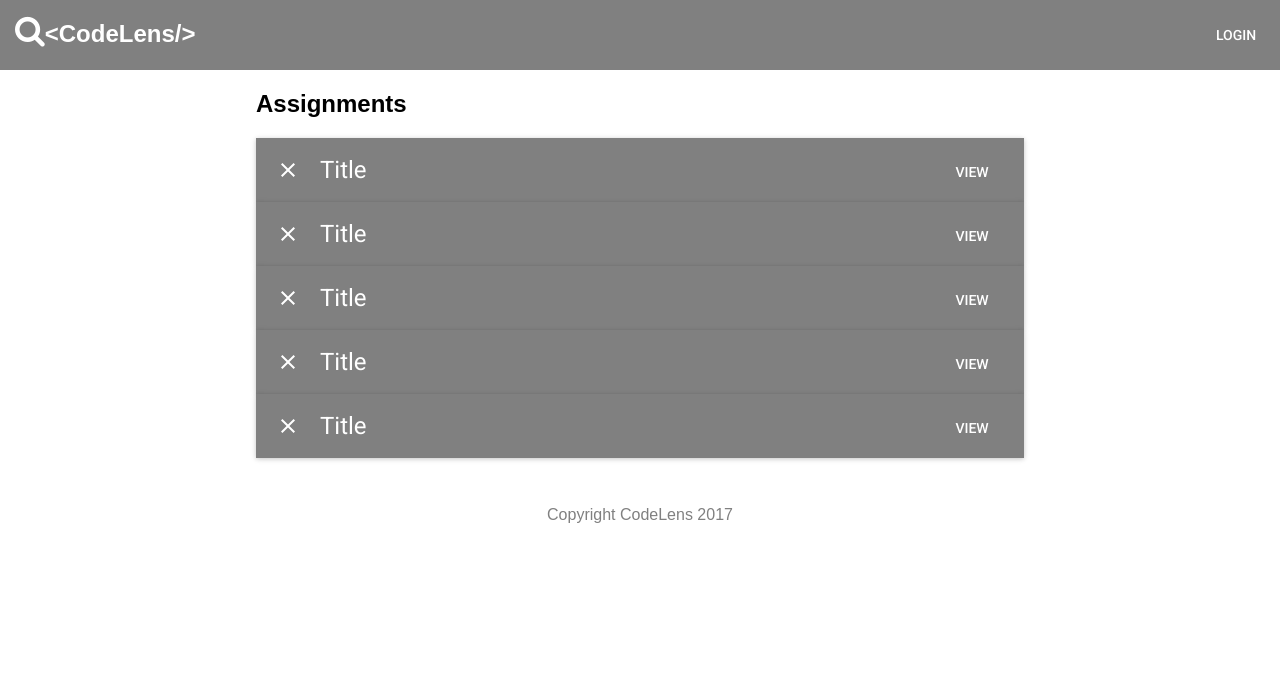
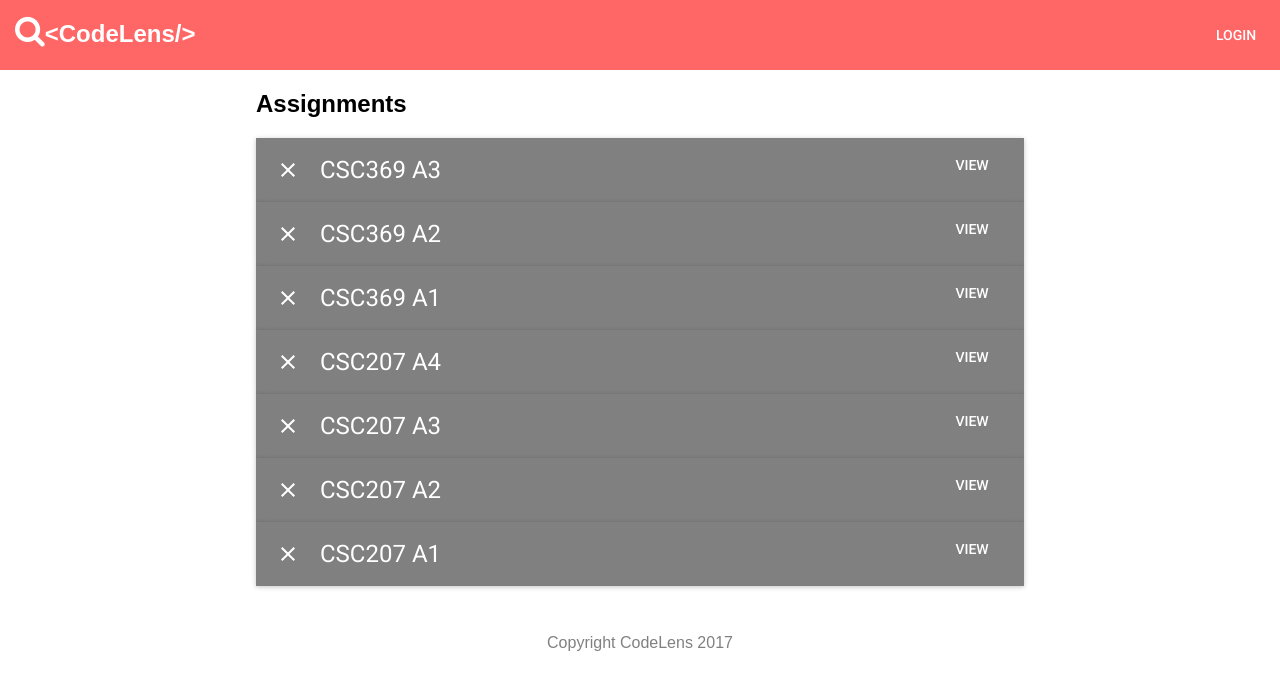
Before and after one commit to ansermino/CodeLens, a React (Create React App) app in the folder app/frontend/: page /user-landing in a window 1280 px wide. Shown: the top 690 px of the page. Built offline with nearby package versions, Linux system fonts and the light colour scheme.

Commit message:
Improved styling. Added some dummy data

```diff
--- a/app/frontend/src/App.js
+++ b/app/frontend/src/App.js
@@ -6,7 +6,6 @@ import {Header} from './header'
 import {UserLanding} from './views/userLanding'
 import {DiffView} from './views/diffView'
 import {CreateAssignment} from './views/createAssignment'
-import { Login } from './views/login'
 import { AssignmentSummary } from './views/AssignmentSummary'
 import { Footer } from './footer'
 
@@ -16,7 +15,6 @@ class App extends Component {
       <div className="App">
         <Header />
           <Switch>
-            <Route path="/login" component={Login}/>
             <Route path="/create" component={CreateAssignment}/>
             <Route exact path="/diff" component={DiffView}/>
             <Route exact path="/user-landing" component={UserLanding}/>
--- a/app/frontend/src/header/Header.js
+++ b/app/frontend/src/header/Header.js
@@ -1,38 +1,90 @@
 import React from 'react'
-import {FlatButton} from 'material-ui'
+import { FlatButton, Dialog, TextField } from 'material-ui'
 import { Link } from 'react-router-dom'
 
-const rootDivStyle = {
-  backgroundColor: "grey",
+const style = {
+  rootDivStyle: {
+    backgroundColor: "#f009",
     color: "white",
     height: "70px"
-}
-
-const leftDivStyle = {
+  },
+  rightAlignDiv: {
+    float: "right"
+  },
+  leftDivStyle: {
     padding: "15px",
     display: "inline",
     float: "left",
     textDecoration: "none"
+  },
+  label: {
+    display: "inline",
+    marginRight: "2rem",
+    float: "right",
+    textAlign: "right"
+  },
+  fieldStyle: {
+    width: "50%",
+    margin: "auto",
+    padding: "1rem",
+    display: "grid",
+    gridTemplateRows: "1fr 1fr",
+    gridTemplateColumns: "1fr 2fr"
+  },
+  dialog: {
+    padding: "1rem"
+  },
+  loginButton: {
+    margin: "1rem"
   }
-
-const rightAlignDiv = {
-  float: "right"
 }
-
 class Header extends React.Component{
+  constructor(props){
+    super(props)
+    this.state = {open: false}
+    this.handleOpen = this.handleOpen.bind(this)
+    this.handleClose = this.handleClose.bind(this)
+  }
+  handleOpen(){
+    this.setState({open: true})
+  }
+  handleClose(){
+    this.setState({open: false})
+    //TODO: Switch to next page
+  }
   render(){
+    const loginActions = [
+      <Link to="/user-landing"><FlatButton label="Login" style={style.loginButton} onClick={this.handleClose} /></Link>,
+      <FlatButton label="Close" style={style.loginButton} onClick={this.handleClose} />
+    ]
     return(
-      <header style={rootDivStyle}>
-        <div style={leftDivStyle}>
+      <div>
+        <Dialog
+          title="Login"
+          actions={loginActions}
+          modal={true}
+          open={this.state.open}
+          style={style.dialog}
+        >
+          <div style={style.fieldStyle}>
+            <h3 style={style.label}>User:</h3>
+            <TextField label='User'/>
+            <h3 style={style.label}>Password:</h3>
+            <TextField />
+          </div>
+        </Dialog>
+        <header style={style.rootDivStyle}>
+          <div style={style.leftDivStyle}>
             <a href="/#" style={{textDecoration:"none", color: "white"}}>
               <i style={{display:"inline", textDecoration: "none"}} className="fa fa-2x fa-search"></i>
               <h2 style={{display:"inline", textDecoration: "none"}}>&lt;CodeLens/&gt;</h2>
             </a>
           </div>
-        <div style={rightAlignDiv}>
-          <Link to="/login"><FlatButton style={{height: "70px", color: "white"}} label="Login" /></Link>
+          <div style={style.rightAlignDiv}>
+            <FlatButton style={{height: "70px", color: "white"}} label="Login" onClick={this.handleOpen}/>
           </div>
         </header>
+      </div>
     )
   }
 }
--- a/app/frontend/src/views/AssignmentSummary/TopSubmissionTable.jsx
+++ b/app/frontend/src/views/AssignmentSummary/TopSubmissionTable.jsx
@@ -6,15 +6,30 @@ import {
   TableHeaderColumn,
   TableRow,
   TableRowColumn,
-  RaisedButton
+  FlatButton
 } from 'material-ui'
+import { Link } from 'react-router-dom'
+
+const style = {
+  table: {
+    textAlign: "center"
+  }
+}
+
+const samepleData = [
+  {studentA: "1000887374", studentB: "1000849375", similarity: "86%"},
+  {studentA: "1000894857", studentB: "1000948573", similarity: "75%"},
+  {studentA: "1000394584", studentB: "1000385947", similarity: "52%"},
+  {studentA: "1000948637", studentB: "1000948573", similarity: "31%"},
+  {studentA: "1000859473", studentB: "1000958685", similarity: "30%"}
+]
 
 class TopSubmissionTable extends React.Component{
   render(){
     return(
-      <Table selectable={false}>
+      <Table selectable={false} bodyStyle={style.table}>
         <TableHeader displaySelectAll={false}>
-          <TableRow>
+          <TableRow >
             <TableHeaderColumn>Student A</TableHeaderColumn>
             <TableHeaderColumn>Student B</TableHeaderColumn>
             <TableHeaderColumn>Similarity</TableHeaderColumn>
@@ -22,30 +37,16 @@ class TopSubmissionTable extends React.Component{
           </TableRow>
         </TableHeader>
         <TableBody displayRowCheckbox={false}>
-          <TableRow>
-            <TableRowColumn>1000889247</TableRowColumn>
-            <TableRowColumn>1000934867</TableRowColumn>
-            <TableRowColumn>87%</TableRowColumn>
-            <TableRowColumn><RaisedButton label="View" /></TableRowColumn>
-          </TableRow>
-          <TableRow>
-            <TableRowColumn>1000234247</TableRowColumn>
-            <TableRowColumn>100334867</TableRowColumn>
-            <TableRowColumn>64% </TableRowColumn>
-            <TableRowColumn><RaisedButton label="View" /></TableRowColumn>
-          </TableRow>
-          <TableRow>
-            <TableRowColumn>1000878247</TableRowColumn>
-            <TableRowColumn>1004934867</TableRowColumn>
-            <TableRowColumn>51% </TableRowColumn>
-            <TableRowColumn><RaisedButton label="View" /></TableRowColumn>
-          </TableRow>
-          <TableRow>
-            <TableRowColumn>1000845247</TableRowColumn>
-            <TableRowColumn>1000434866</TableRowColumn>
-            <TableRowColumn>32%</TableRowColumn>
-            <TableRowColumn><RaisedButton label="View" /></TableRowColumn>
-          </TableRow>
+          {samepleData.map((item, n) => {
+            return(
+              <TableRow style={style.table}>
+                <TableRowColumn style={style.table}>{item.studentA}</TableRowColumn>
+                <TableRowColumn style={style.table}>{item.studentB}</TableRowColumn>
+                <TableRowColumn style={style.table}>{item.similarity}</TableRowColumn>
+                <TableRowColumn><Link to="/diff" ><FlatButton label="View" /></Link></TableRowColumn>
+              </TableRow>
+            )
+          })}
         </TableBody>
       </Table>
     )
--- a/app/frontend/src/views/home/Home.js
+++ b/app/frontend/src/views/home/Home.js
@@ -46,7 +46,7 @@ class Home extends React.Component{
         <div></div>
         <div style={style.content}>
           <h1 style={style.icon}><i style={{display:"inline", textDecoration: "none"}} className="fa fa-2x fa-search"></i></h1>
-          <h1 style={style.title}>&lt;CodeLens/&gt;</h1>
+          <h1 style={style.title}>&lt;<span style={{color:"#f009"}}>CodeLens</span>/&gt;</h1>
           <h2 style={style.tagline}>Some tagline goes here.</h2>
           <div style={style.details}>
             <div style={style.detail}>
--- a/app/frontend/src/views/login/Login.jsx
+++ /dev/null
@@ -1,69 +0,0 @@
-import React from 'react'
-import { Paper, TextField, RaisedButton } from 'material-ui'
-import { Link } from 'react-router-dom'
-
-const style = {
-  rootDiv: {
-    display: "grid",
-    gridTemplateColumns: "1fr 3fr 1fr"
-  },
-  paper: {
-    display: "grid",
-    gridTemplateRows: "2fr 2fr 2fr"
-  },
-  header: {
-    padding: "2rem"
-  },
-  fieldStyle: {
-    width: "50%",
-    margin: "auto",
-    padding: "1rem",
-    display: "grid",
-    gridTemplateRows: "1fr 1fr",
-    border: "0.25rem solid grey"
-  },
-  loginButton: {
-    float: "right",
-    margin: "2rem"
-  },
-  field: {
-    margin: "auto"
-  },
-  label: {
-    display: "inline",
-    marginRight: "2rem"
-  }
-}
-
-class Login extends React.Component{
-  render(){
-    return(
-      <div style={style.rootDiv}>
-        <div></div>
-        <div>
-          <Paper style={style.paper}>
-            <div>
-              <h2 style={style.header}>Login</h2>
-            </div>
-            <div style={style.fieldStyle}>
-              <div style={style.field}>
-                <h3 style={style.label}>User:</h3>
-                <TextField label='User'/>
-              </div>
-              <div style={style.field}>
-                <h3 style={style.label}>Password:</h3>
-                <TextField />
-              </div>
-            </div>
-            <div>
-              <Link to="/user-landing"><RaisedButton  style={style.loginButton} label="Login" /></Link>
-            </div>
-          </Paper>
-        </div>
-        <div></div>
-      </div>
-    )
-  }
-}
-
-export default Login
--- a/app/frontend/src/views/login/index.js
+++ /dev/null
@@ -1 +0,0 @@
-export {default as Login} from './Login'
--- a/app/frontend/src/views/userLanding/AssignmentBar.js
+++ b/app/frontend/src/views/userLanding/AssignmentBar.js
@@ -3,26 +3,30 @@ import AppBar from 'material-ui/AppBar';
 import IconButton from 'material-ui/IconButton';
 import NavigationClose from 'material-ui/svg-icons/navigation/close';
 import FlatButton from 'material-ui/FlatButton';
+import { Link } from 'react-router-dom'
 
-const styles = {
+const style = {
   title: {
     cursor: 'pointer',
   },
-};
+  barStyle: {
+    backgroundColor: "grey"
+  },
+  viewButton: {
+    color: "white"
+  }
+}
 
-const barStyle = {
-  backgroundColor: "grey"
-}
 
 class AssignmentBar extends React.Component{
   render(){
     return (
       <AppBar
-        title={<span style={styles.title}>Title</span>}
+        title={<span style={style.title}>{this.props.title}</span>}
         onTitleTouchTap={null}
         iconElementLeft={<IconButton><NavigationClose /></IconButton>}
-        iconElementRight={<FlatButton label="View" />}
-        style={barStyle}
+        iconElementRight={<Link to="/assignment"><FlatButton style={style.viewButton} label="View" /></Link>}
+        style={style.barStyle}
       />
     )
   }
--- a/app/frontend/src/views/userLanding/UserLanding.js
+++ b/app/frontend/src/views/userLanding/UserLanding.js
@@ -1,6 +1,16 @@
 import React from 'react'
 
 import AssignmentBar from './AssignmentBar.js'
+
+const samepleData = [
+  {title: "CSC369 A3"},
+  {title: "CSC369 A2"},
+  {title: "CSC369 A1"},
+  {title: "CSC207 A4"},
+  {title: "CSC207 A3"},
+  {title: "CSC207 A2"},
+  {title: "CSC207 A1"}
+]
 
 const rootDivStyle = {
   display: "grid",
@@ -16,11 +26,7 @@ class UserLanding extends React.Component{
         <div></div>
         <div>
           <h2>Assignments</h2>
-          <AssignmentBar />
-          <AssignmentBar />
-          <AssignmentBar />
-          <AssignmentBar />
-          <AssignmentBar />
+          {samepleData.map((item, n) => <AssignmentBar title={item.title} />)}
         </div>
         <div></div>
       </div>
```
Lines whose indentation alone changed are shown as unchanged.
